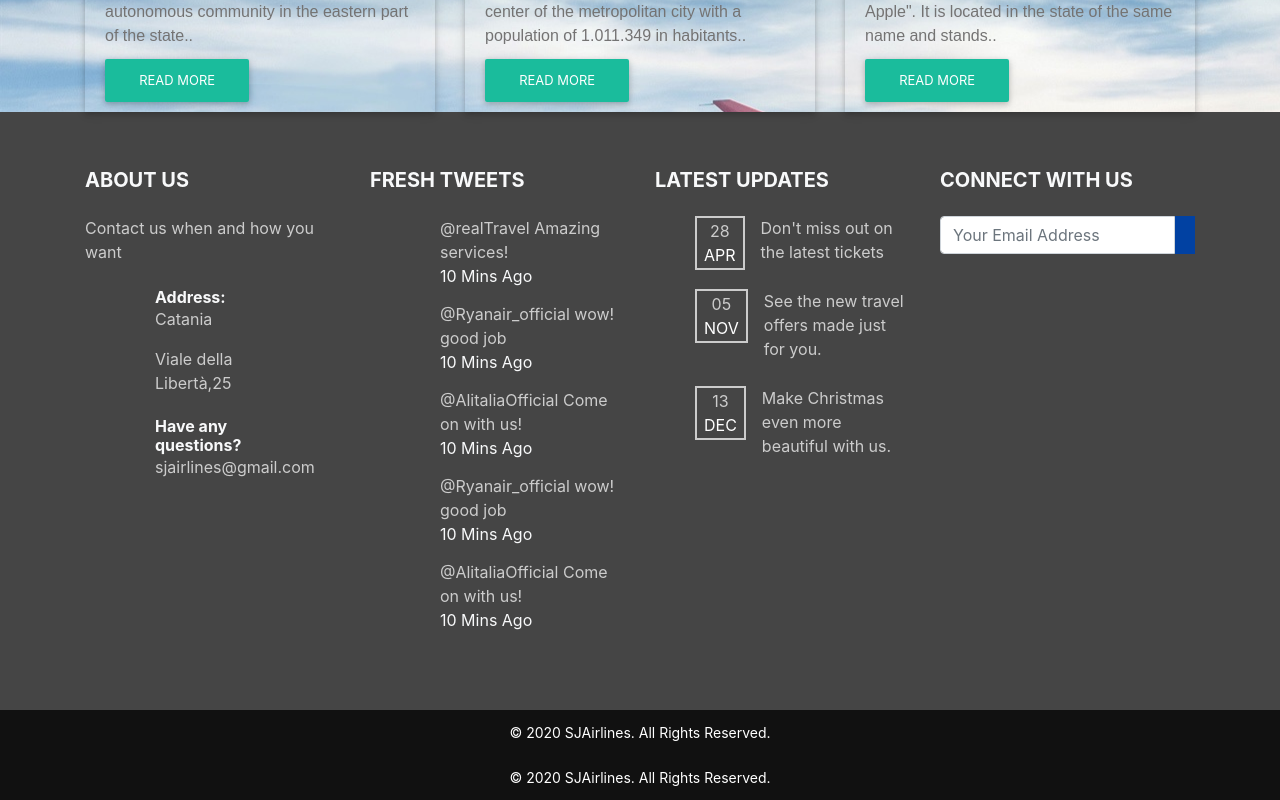
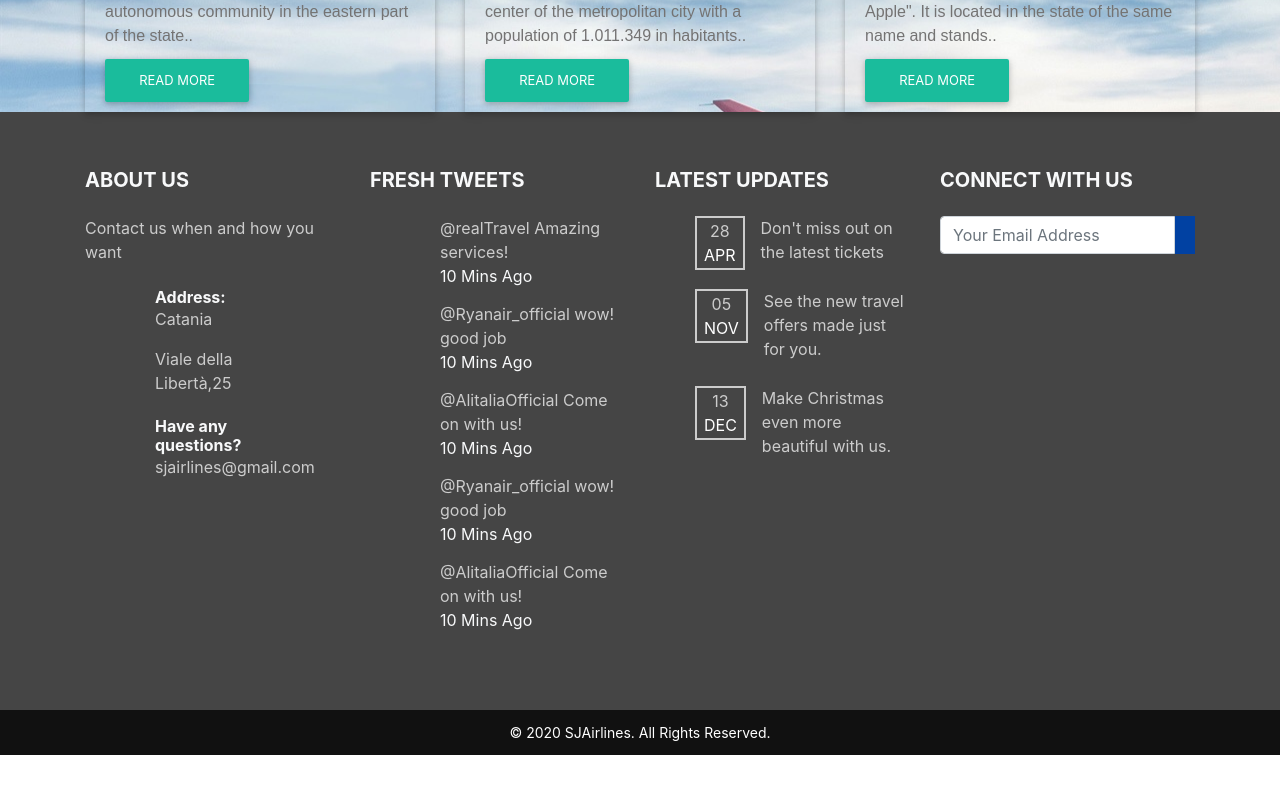
Before and after one commit to Teoteo11/SJAirplaneClient, an Angular app: page / in a window 1280 px wide. Shown: the part 1887-2687 px from the top of the page. After the commit the page ends 2642 px from the top, so only its background shows below. Built offline with nearby package versions, Linux system fonts and the light colour scheme.

Commit message:
Removed copy

```diff
--- a/src/app/app.component.html
+++ b/src/app/app.component.html
@@ -88,16 +88,3 @@
 </ng-container>
 
 <app-footer></app-footer>
-
-<!-- Copyright -->
-<div class="copyright">
-  <div class="container">
-    <div class="row">
-      <div class="col-md-12 ">
-        <div class="text-center text-white">
-          &copy; 2020 SJAirlines. All Rights Reserved.
-        </div>
-      </div>
-    </div>
-  </div>
-</div>
```
